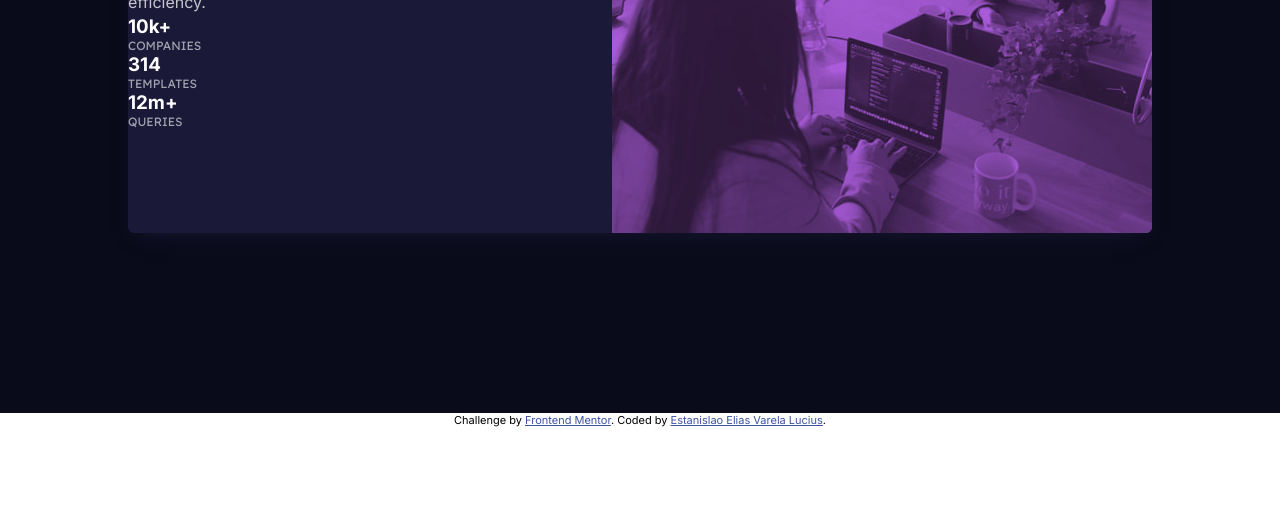
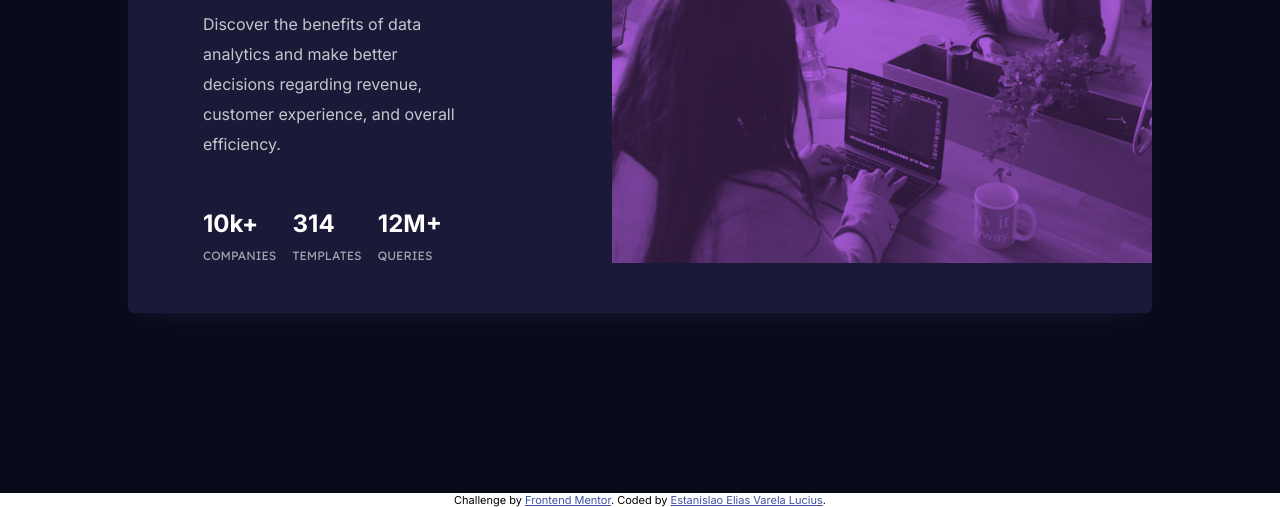
Before and after one commit to EstanisEVL/stats-preview-card-component, a website: page index.html in a window 1280 px wide. Shown: the part 393-900 px from the top of the page. Before the commit the page ends 820 px from the top, so only its background shows below. Drawn offline with Linux system fonts and the light colour scheme.

Commit message:
Desktop version finished

```diff
--- a/index.html
+++ b/index.html
@@ -28,7 +28,7 @@
             <h4>templates</h4>
           </div>
           <div class="stat__container--box">
-            <h3>12m+</h3>
+            <h3>12M+</h3>
             <h4>queries</h4>
           </div>
         </div>
--- a/scss/layout/_main.scss
+++ b/scss/layout/_main.scss
@@ -82,7 +82,7 @@
     background-color: $main-bg;
     @include flexbox(flex, row, nowrap, center, center);
     .card{
-        margin-top: 180px;
+        margin-top: 160px;
         margin-bottom: 180px;
         max-width: 80%;
         background-color: $card-bg;
@@ -114,11 +114,11 @@
             }
         }
         .card__text{
-            // @include flexbox(flex, column, nowrap, center, center);
+            margin-left: 75px;
+            margin-right: 100px;
             h1{
-                // margin-top: 50px;
-                // max-width: 75%;
-                // text-align: left;
+                margin-top: 70px;
+                margin-bottom: 25px;
                 font-size: $h1-size;
                 color: $main-heading-stats;
                 span{
@@ -126,23 +126,24 @@
                 }
             }
             p{
-                // margin-top: 30px;
-                // padding-right: 40px;
-                // max-width: 75%;
+                margin-right: 50px;
+                margin-bottom: 50px;
                 color: $main-p;
-                // text-align: left;
-                line-height: 25px;
+                font-size: $p-size;
+                line-height: 30px;
+                text-align: left;
             }
             .stat__container{
-                // @include flexbox(flex, row, nowrap, flex-start, stretch);
-                margin-bottom: 40px;
+                @include flexbox(flex, row, nowrap, space-between, center);
+                margin-right: 70px;
+                margin-bottom: 50px;
                 .stat__container--box{
-                    // @include flexbox(flex, column, nowrap, center, stretch);
                     h3{
+                        margin-bottom: 10px;
                         color: $main-heading-stats;
+                        font-size: $h3-size;
                     }
                     h4{
-                        // margin-top: 5px;
                         color: $stat-heading;
                         text-transform: uppercase;
                         font-family: 'Lexend Deca', sans-serif;
--- a/scss/utilities/_variables.scss
+++ b/scss/utilities/_variables.scss
@@ -8,5 +8,7 @@ $stat-heading: hsla(0, 0%, 100%, 0.6);
 
 // Font size
 $font-size: 15px;
-$h1-size: 36px;
+$h1-size: 40px;
+$h3-size: 24px;
 $h4-size: 12px;
+$p-size: 16px;
```
Also changed, not shown: css/styles.css.
